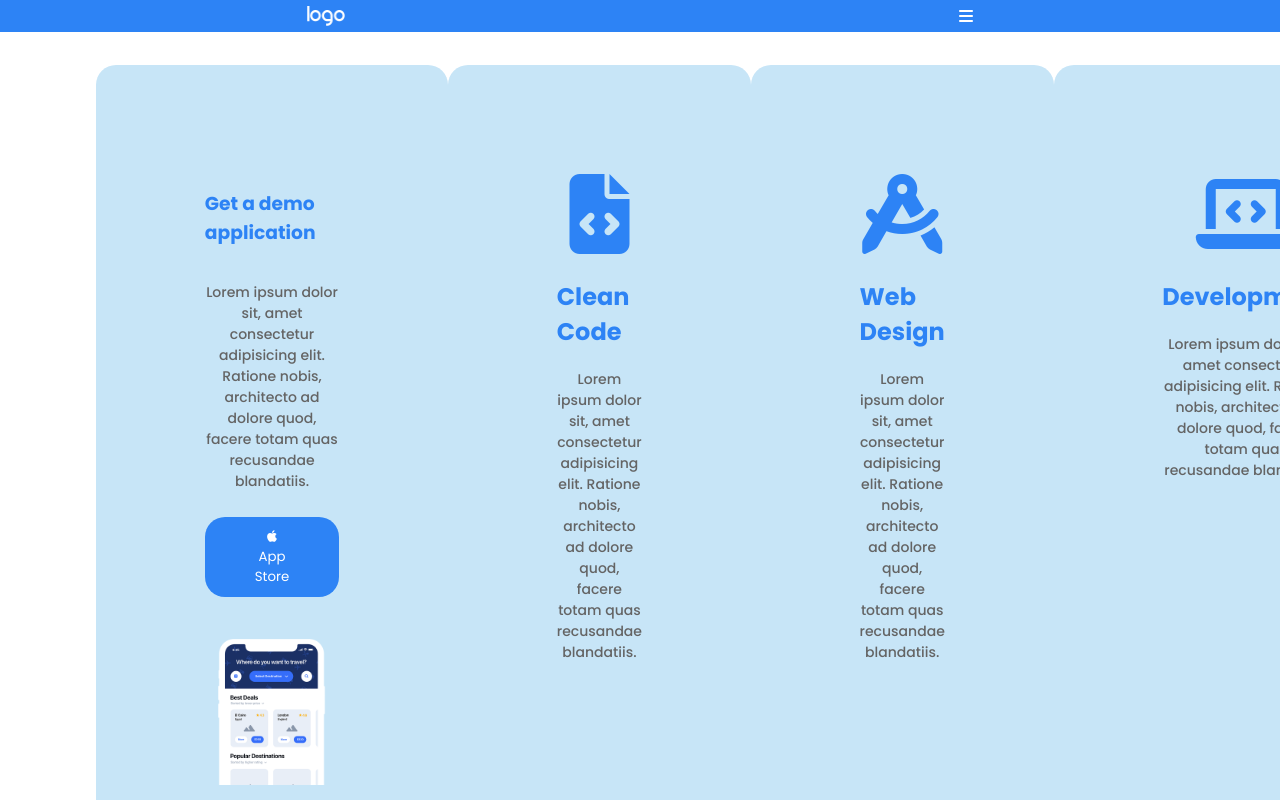
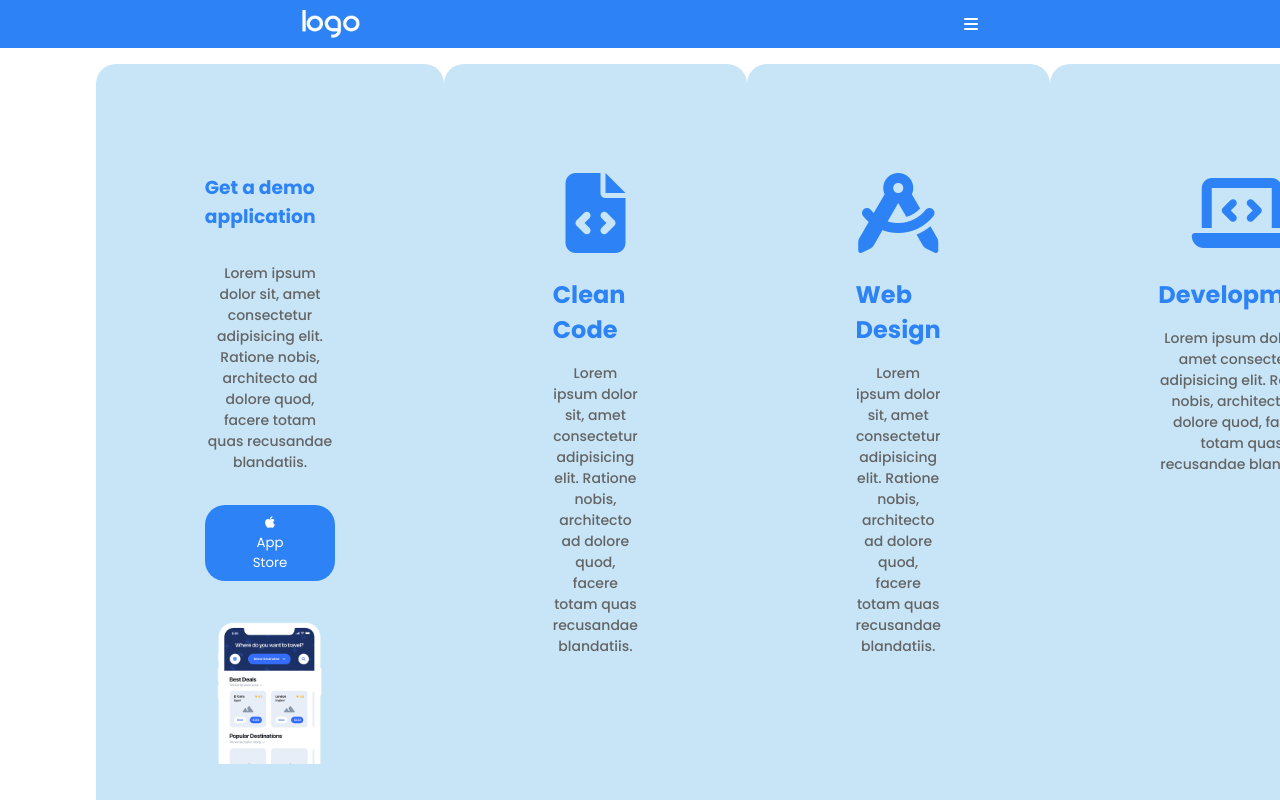
Before and after one commit to adricosmicfox/htmlcss-responsive-layout, a plain HTML site: page index.html in a window 1280 px wide. Shown: the top 800 px of the page. Drawn offline with Linux system fonts and the light colour scheme.

Commit message:
corrected sizes

```diff
--- a/css/style.css
+++ b/css/style.css
@@ -20,23 +20,23 @@
     display: flex;
     flex-direction: column;
     padding: 10%;
-    max-width: 85%;
+    max-width: 100%;
     border-radius: 20px;
-    margin-top: 17px;
+    margin-top: 1rem;
 }
 
 button {
     border: none;
     border-radius: 20px;
-    padding-top: 10px;
-    padding-bottom: 10px;
-    padding-right: 50px;
-    padding-left: 50px;
+    padding-top: 0.5rem;
+    padding-bottom: 0.5rem;
+    padding-right: 3rem;
+    padding-left: 3rem;
 }
 
 .blue-icon {
     color: rgb(45, 131, 245);
-    margin-bottom: 25px;
+    margin-bottom: 1.5rem;
 }
 
 .central-margin {
@@ -53,7 +53,7 @@ img {
 nav {
     color: white;
     background-color: rgb(45, 131, 245);
-    height: 2rem;
+    height: 3rem;
     width: 100%;
     position: fixed;
     z-index: 999;
@@ -93,14 +93,13 @@ nav>img {
 
 .blue-card>h3 {
     color: rgb(45, 131, 245);
-    margin-top: 15px;
-    margin-bottom: 15px;
+    margin-bottom: 1rem;
 }
 
 #app-store-button {
     background-color: rgb(45, 131, 245);
     color: white;
-    margin-top: 25px;
+    margin-top: 2rem;
 
 }
 
@@ -109,7 +108,7 @@ nav>img {
     font-weight: 500;
     color: rgb(100, 100, 100);
     text-align: center;
-    margin-top: 20px;
+    margin-top: 1rem;
 }
 
 .column>div>h2 {
@@ -133,7 +132,6 @@ nav>img {
 
 
 }
-
 
 
 
```
